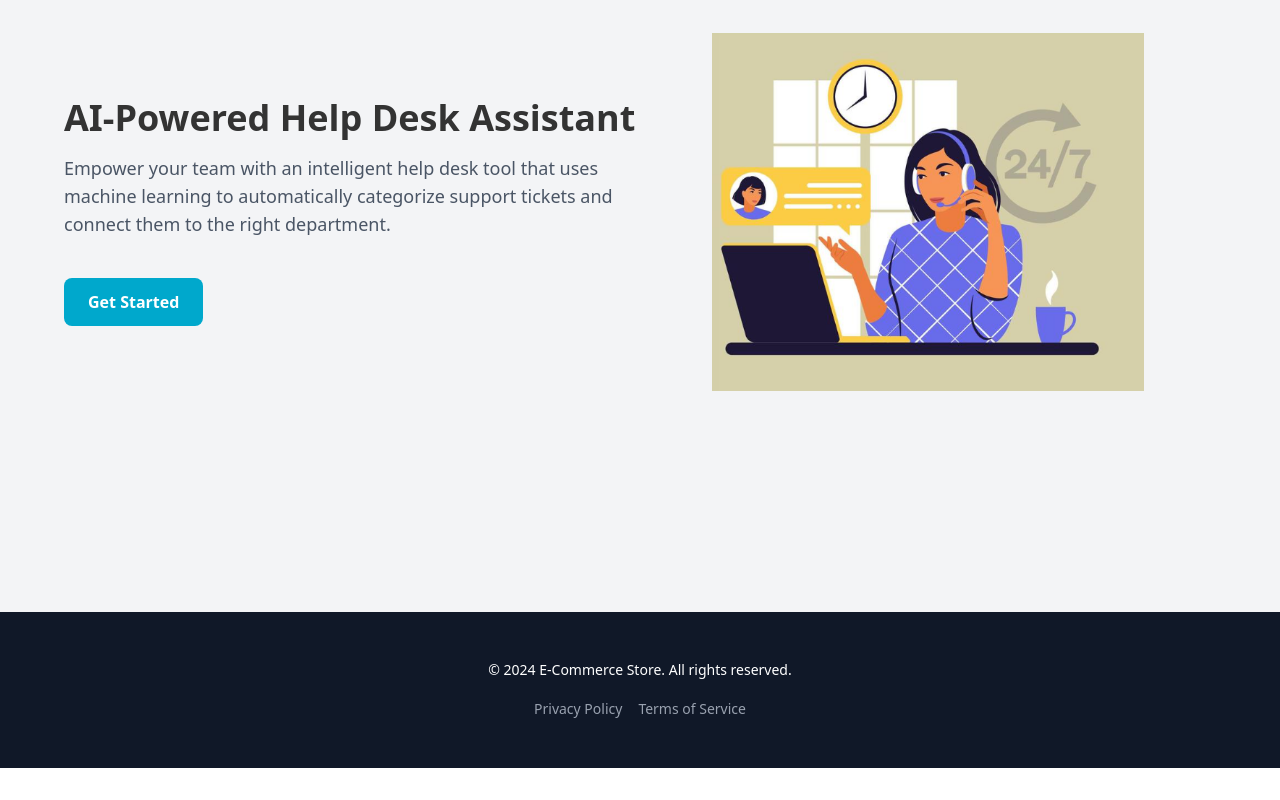
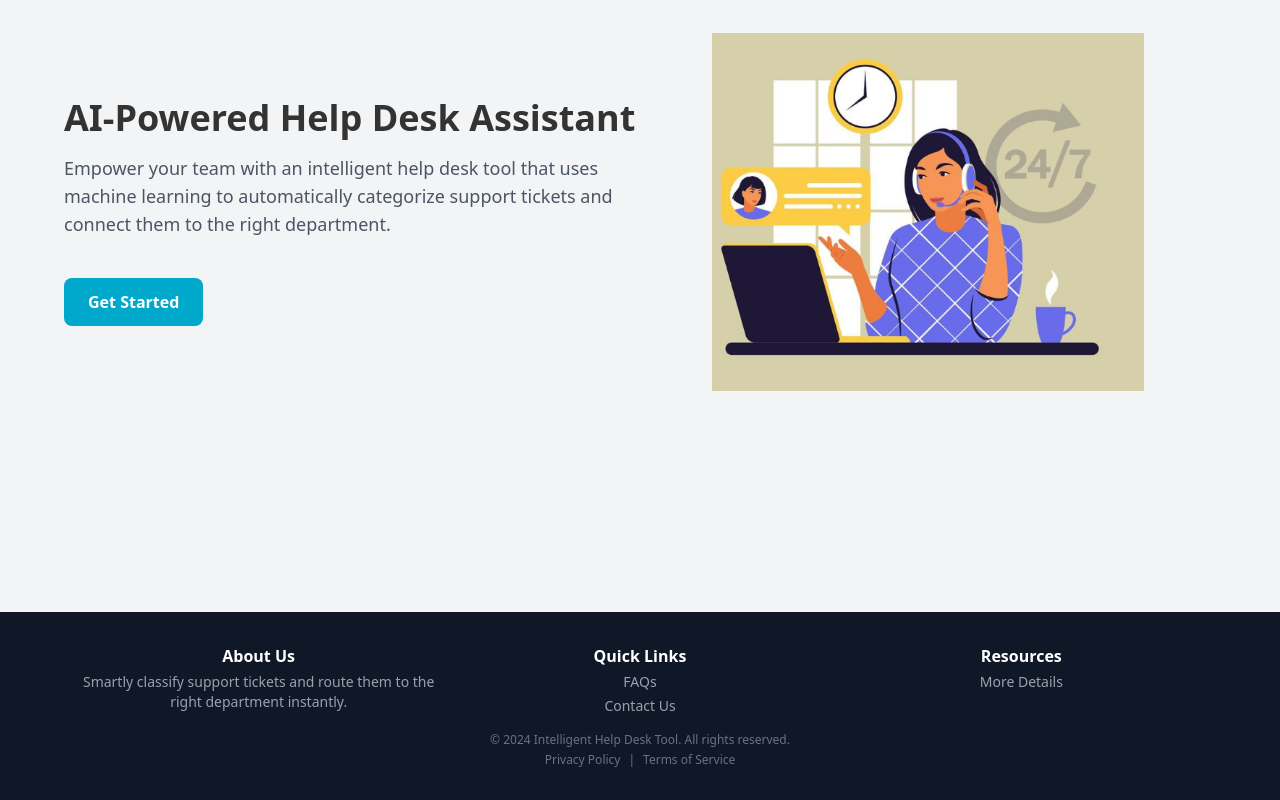
Before and after one commit to Priyadarshani7/Intelligent-Help-Desk-Tool, a React (Vite) app in the folder frontend/: page / in a window 1280 px wide. Shown: the part 248-1048 px from the top of the page. Before the commit the page ends 1016 px from the top, so only its background shows below. Built offline with nearby package versions, Linux system fonts and the light colour scheme.

Commit message:
Enhanced Footer

```diff
--- a/frontend/src/components/Footer.jsx
+++ b/frontend/src/components/Footer.jsx
@@ -2,22 +2,48 @@ import React from "react";
 
 function Footer() {
   return (
-    <footer className="p-6 bg-gray-900 text-white text-center mt-auto">
-      <div className="container mx-auto">
-        <p className="text-sm">© 2024 E-Commerce Store. All rights reserved.</p>
-        <div className="mt-4">
-          <a
-            href="/privacy"
-            className="text-sm text-gray-400 hover:text-white mx-2"
-          >
-            Privacy Policy
-          </a>
-          <a
-            href="/terms"
-            className="text-sm text-gray-400 hover:text-white mx-2"
-          >
-            Terms of Service
-          </a>
+    <footer className="bg-gray-900 text-white py-2">
+      <div className="max-w-6xl mx-auto px-4">
+        <div className="grid grid-cols-1 sm:grid-cols-3 gap-6 text-center">
+
+          <div>
+            <h2 className="text-base font-semibold mb-1">About Us</h2>
+            <p className="text-gray-400 text-sm">
+              Smartly classify support tickets and route them to the right department instantly.
+            </p>
+          </div>
+
+
+          <div>
+            <h2 className="text-base font-semibold mb-1">Quick Links</h2>
+            <ul className="space-y-1 text-sm">
+              <li>
+                <a href="#" className="text-gray-400 hover:text-white transition">FAQs</a>
+              </li>
+              <li>
+                <a href="#" className="text-gray-400 hover:text-white transition">Contact Us</a>
+              </li>
+            </ul>
+          </div>
+
+
+          <div>
+            <h2 className="text-base font-semibold mb-1">Resources</h2>
+            <ul className="space-y-1 text-sm">
+              <li>
+                <a href="#" className="text-gray-400 hover:text-white transition">More Details</a>
+              </li>
+            </ul>
+          </div>
+        </div>
+
+
+        <div className="mt-4 text-center text-xs text-gray-500">
+          © 2024 Intelligent Help Desk Tool. All rights reserved.
+          <div className="mt-1">
+            <a href="/privacy" className="mx-2 hover:text-white">Privacy Policy</a>|
+            <a href="/terms" className="mx-2 hover:text-white">Terms of Service</a>
+          </div>
         </div>
       </div>
     </footer>
```
